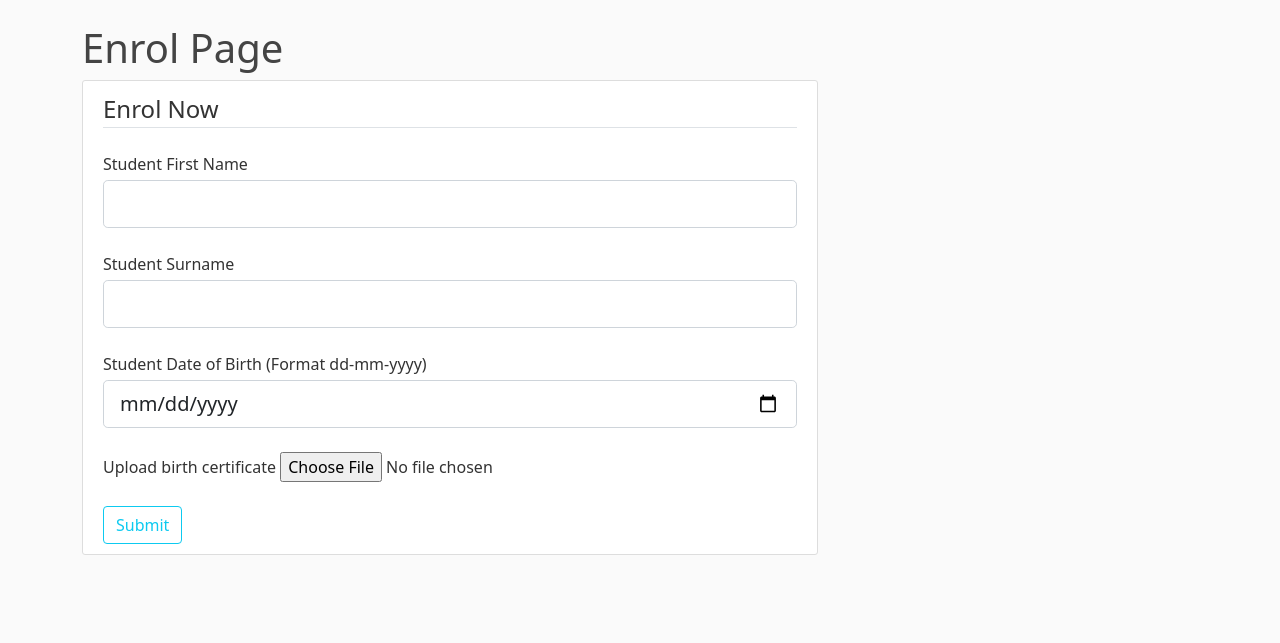
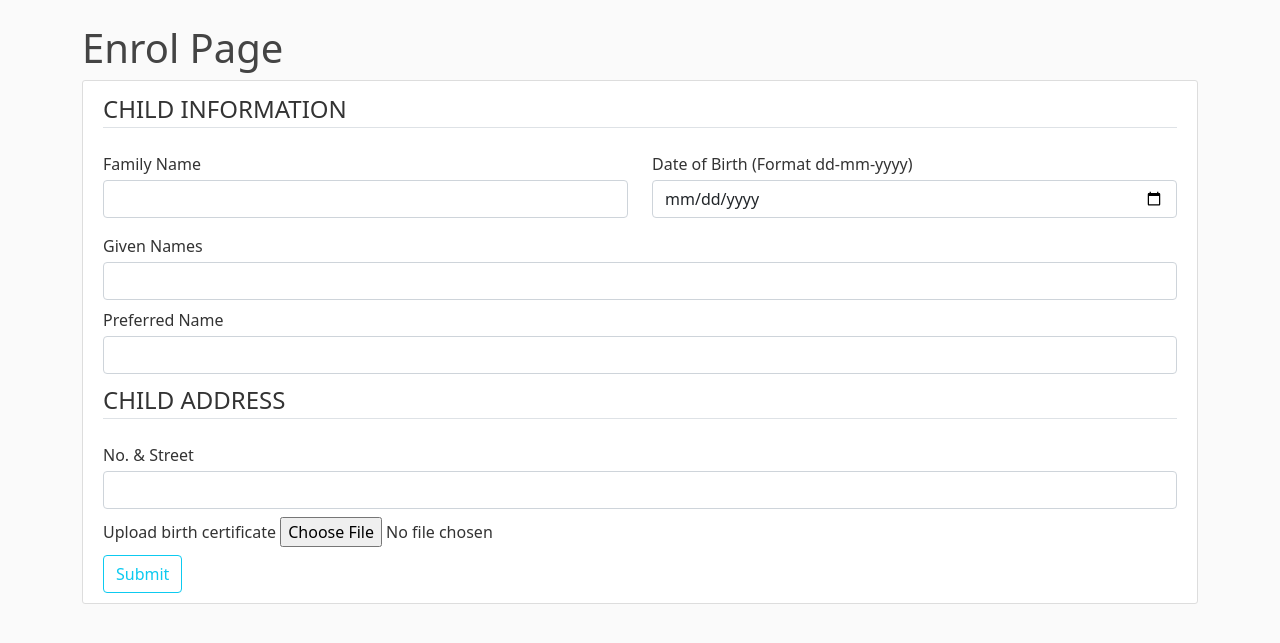
Before and after one commit to magicmatteo/stables-enrolments, a Flask app: page /enrol in a window 1280 px wide. Shown: the part 56-699 px from the top of the page. Run offline with Flask 2, Linux system fonts and the light colour scheme; the visitor is signed in with stand-in values (Sample User, id 1); some libraries are stand-ins or nearby versions.

Commit message:
pre jinja macro

```diff
--- a/mainapp/forms.py
+++ b/mainapp/forms.py
@@ -1,15 +1,22 @@
 from flask_wtf import FlaskForm
 from flask_wtf.file import FileField, FileRequired, FileAllowed
-from wtforms import StringField, DateField, SubmitField, PasswordField
+from wtforms import StringField, DateField, SubmitField, PasswordField, SelectField
 from wtforms.validators import DataRequired, Length, Email
 
 class EnrolmentForm(FlaskForm):
-    studentfirstname = StringField('Student First Name',
+    child_given_names = StringField('Given Names',
+                                    validators=[DataRequired(), Length(min=2, max=40)])
+    child_preferred_name = StringField('Preferred Name',
                                     validators=[DataRequired(), Length(min=2, max=20)])
-    studentsurname = StringField('Student Surname',
+    child_family_name = StringField('Family Name',
                                     validators=[DataRequired(), Length(min=2, max=20)])
-    studentdob = DateField('Student Date of Birth (Format dd-mm-yyyy)', format='%d-%m-%Y')
-    birth_cert = FileField('Upload birth certificate', validators=[FileAllowed(['jpg', 'pdf'])])
+    child_dob = DateField('Date of Birth (Format dd-mm-yyyy)', format='%d-%m-%Y')
+    #child_gender = SelectField('Gender', choices=[('male', 'Male'), ('female', 'Female'), ('not disclosed', 'Not Disclosed')])
+    child_street = StringField('No. & Street',
+                                    validators=[DataRequired(), Length(min=2, max=60)])
+
+
+    birth_cert = FileField('Upload birth certificate', validators=[FileRequired(), FileAllowed(['jpg', 'pdf'])])
 
     submit = SubmitField('Submit')
 
--- a/mainapp/models.py
+++ b/mainapp/models.py
@@ -13,18 +13,26 @@ class User(db.Model, UserMixin):
     email = db.Column(db.String(120), unique=True, nullable=False)
     password = db.Column(db.String(120), unique=True, nullable=False)
     date_created = db.Column(db.DateTime, nullable=False)
-    children = db.relationship('Student', backref='parent', lazy=True)
+    children = db.relationship('Child', backref='parent', lazy=True)
 
     def __repr__(self):
         return f"User({self.email})"
 
-class Student(db.Model):
+class Child(db.Model):
     id = db.Column(db.Integer, primary_key=True)
-    givenname = db.Column(db.String(20), nullable=False)
-    givenname2 = db.Column(db.String(30), nullable=True)
-    surname = db.Column(db.String(20), nullable=False)
+    preferred_name = db.Column(db.String(20), nullable=False)
+    given_names = db.Column(db.String(40), nullable=False)
+    family_name = db.Column(db.String(20), nullable=False)
     dob = db.Column(db.Date, nullable=False)
+    #gender = db.Column(db.String(15), nullable=False)
+
+    # Child Address
+    street = db.Column(db.String(40), nullable=True)
+
+    birth_cert = db.Column(db.String(60), nullable=False)
+    date_created = db.Column(db.DateTime, nullable=False)
     user_id = db.Column(db.Integer, db.ForeignKey('user.id'), nullable=False)
 
+
     def __repr__(self):
-        return f"Student({self.givenname} {self.surname})"
+        return f"Child({self.givenname} {self.surname})"
--- a/mainapp/routes.py
+++ b/mainapp/routes.py
@@ -1,7 +1,8 @@
 from mainapp import app, bcrypt, db
 from flask import render_template, url_for, flash, redirect, request
 from mainapp.forms import EnrolmentForm, LoginForm, RegisterForm
-from mainapp.models import User, Student
+from mainapp.models import User, Child
+from mainapp.files import save_birth_cert, update_file_name
 from datetime import datetime
 from flask_login import login_user, current_user, logout_user, login_required
 
@@ -9,8 +10,8 @@ from flask_login import login_user, current_user, logout_user, login_required
 
 @app.route('/')
 def home():
-    students = Student.query.all()
-    return render_template('home.html', students=students)
+    children = Child.query.all()
+    return render_template('home.html', children=children)
 
 @app.route('/about')
 def about():
@@ -21,6 +22,21 @@ def about():
 def enrol():
     form = EnrolmentForm()
     if form.validate_on_submit():
+        child = Child(  given_names=form.child_given_names.data,
+                        preferred_name=form.child_preferred_name.data,
+                        family_name=form.child_family_name.data,
+                        dob=form.child_dob.data,
+                        street=form.child_street.data,
+                        birth_cert=form.birth_cert.data.filename,
+                        user_id=current_user.get_id(),
+                        date_created=datetime.now())
+
+        ## Add child to get primary key to use in file name - then flush and re-add
+        update_file_name(child, form.birth_cert.data)
+
+        db.session.add(child)
+        db.session.commit()
+
         flash('Successfully submitted', 'success')
         return redirect(url_for('home'))
     return render_template('enrol.html', title='Enrol', form=form)
--- a/mainapp/templates/base.html
+++ b/mainapp/templates/base.html
@@ -53,7 +53,7 @@
     </header>
     <main role="main" class="container">
       <div class="row">
-        <div class="col-md-8">
+        <div class="col-md-12">
           {% with messages = get_flashed_messages(with_categories=true) %}
             {% if messages %}
               {% for category, message in messages %}
--- a/mainapp/templates/enrol.html
+++ b/mainapp/templates/enrol.html
@@ -1,3 +1,4 @@
+{% from 'macros.html' import render_field %}
 {% extends "base.html" %}
 
 {% block content %}
@@ -8,48 +9,80 @@
         <form method="POST" action="" enctype="multipart/form-data">
             {{ form.hidden_tag() }}
             <fieldset class="form-group">
-                <legend class="border-bottom mb-4"> Enrol Now</legend>
-                <div class="form-group mb-4">
-                    {{ form.studentfirstname.label(class="form-control-label mb-1") }}
-                    {% if form.studentfirstname.errors %}
-                        {{ form.studentfirstname(class="form-control form-control-lg is-invalid") }}
+                <legend class="border-bottom mb-4"> CHILD INFORMATION</legend>
+                <div class="row mb-2">
+                    <!-- <div class="form-group col-md-6 mb-2">
+                        {{ form.child_family_name.label(class="form-control-label mb-1") }}
+                        {% if form.child_family_name.errors %}
+                            {{ form.child_family_name(class="form-control form-control-md is-invalid") }}
+                            <div class="invalid-feedback">
+                                {% for error in form.child_family_name.errors %}
+                                    <span>{{ error }}</span>
+                                {% endfor %}
+                            </div>
+                        {% else %}
+                            {{ form.child_family_name(class="form-control form-control-md") }}
+                        {% endif %}
+                    </div> -->
+
+
+                    {{ render_field(form.child_family_name, width='col-md-6') }}
+                    {{ render_field(form.child_dob, width='col-md-6') }}
+                    <!-- <div class="form-group col-md-6 mb-2">
+                        {{ form.child_dob.label(class="form-control-label mb-1") }}
+                        {% if form.child_dob.errors %}
+                            {{ form.child_dob(class="form-control form-control-md is-invalid") }}
+                            <div class="invalid-feedback">
+                                {% for error in form.child_dob.errors %}
+                                    <span>{{ error }}</span>
+                                {% endfor %}
+                            </div>
+                        {% else %}
+                            {{ form.child_dob(class="form-control form-control-md") }}
+                        {% endif %}
+                    </div> -->
+                </div>
+                <div class="form-group mb-2">
+                    {{ form.child_given_names.label(class="form-control-label mb-1") }}
+                    {% if form.child_given_names.errors %}
+                        {{ form.child_given_names(class="form-control form-control-md is-invalid") }}
                         <div class="invalid-feedback">
-                            {% for error in form.studentfirstname.errors %}
+                            {% for error in form.child_given_names.errors %}
                                 <span>{{ error }}</span>
                             {% endfor %}
                         </div>
                     {% else %}
-                        {{ form.studentfirstname(class="form-control form-control-lg") }}
+                        {{ form.child_given_names(class="form-control form-control-md") }}
                     {% endif %}
-
                 </div>
-                <div class="form-group mb-4">
-                    {{ form.studentsurname.label(class="form-control-label mb-1") }}
-                    {% if form.studentsurname.errors %}
-                        {{ form.studentsurname(class="form-control form-control-lg is-invalid") }}
+                <div class="form-group mb-2">
+                    {{ form.child_preferred_name.label(class="form-control-label mb-1") }}
+                    {% if form.child_preferred_name.errors %}
+                        {{ form.child_preferred_name(class="form-control form-control-md is-invalid") }}
                         <div class="invalid-feedback">
-                            {% for error in form.studentsurname.errors %}
+                            {% for error in form.child_preferred_name.errors %}
                                 <span>{{ error }}</span>
                             {% endfor %}
                         </div>
                     {% else %}
-                        {{ form.studentsurname(class="form-control form-control-lg") }}
+                        {{ form.child_preferred_name(class="form-control form-control-md") }}
                     {% endif %}
                 </div>
-                <div class="form-group mb-4">
-                    {{ form.studentdob.label(class="form-control-label mb-1") }}
-                    {% if form.studentdob.errors %}
-                        {{ form.studentdob(class="form-control form-control-lg is-invalid") }}
+                <legend class="border-bottom mb-4"> CHILD ADDRESS</legend>
+                <div class="form-group mb-2">
+                    {{ form.child_street.label(class="form-control-label mb-1") }}
+                    {% if form.child_street.errors %}
+                        {{ form.child_street(class="form-control form-control-md is-invalid") }}
                         <div class="invalid-feedback">
-                            {% for error in form.studentdob.errors %}
+                            {% for error in form.child_street.errors %}
                                 <span>{{ error }}</span>
                             {% endfor %}
                         </div>
                     {% else %}
-                        {{ form.studentdob(class="form-control form-control-lg") }}
+                        {{ form.child_street(class="form-control form-control-md") }}
                     {% endif %}
                 </div>
-                <div class="form-group mb-4">
+                <div class="form-group mb-2">
                     {{ form.birth_cert.label() }}
                     {{ form.birth_cert(class='form-control-file') }}
                     {% if form.birth_cert.errors %}
--- /dev/null
+++ b/mainapp/templates/macros.html
@@ -0,0 +1,16 @@
+
+{% macro render_field(field, width=null, mb='mb-2') %}
+    <div class="form-group {{width}} {{mb}}">
+        {{ field.label(class="form-control-label mb-1") }}
+        {% if field.errors %}
+            {{ field(class="form-control form-control-md is-invalid") }}
+            <div class="invalid-feedback">
+                {% for error in field.errors %}
+                    <span>{{ error }}</span>
+                {% endfor %}
+            </div>
+        {% else %}
+            {{ field(class="form-control form-control-md") }}
+        {% endif %}
+    </div>
+{% endmacro %}
```
Also changed, not shown: mainapp/__init__.py (+8 -4 lines), mainapp/files.py (added, +25 -0 lines), mainapp/templates/home.html (+5 -6 lines), mainapp/templates/register.html (+16 -16 lines), 2 other files.
